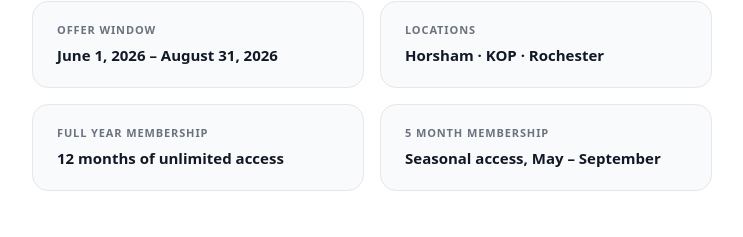
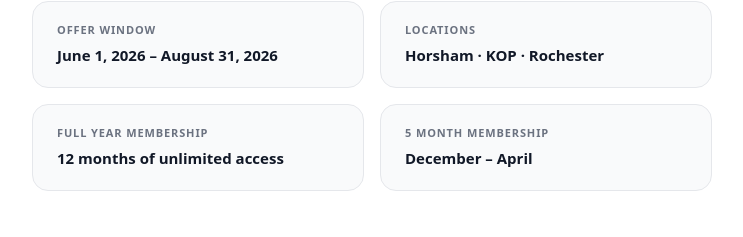
Before and after one commit to rickyhowcroft-dot/skramblehouse-westside, a Next.js app: page /membership/presale in a window 1280 px wide. Shown: the part 1154-1391 px from the top of the page, without its empty margins (268-1011 px from the left). Built offline with nearby package versions, Linux system fonts and the light colour scheme.

Commit message:
update 5 month membership dates to December – April

```diff
--- a/app/membership/presale/page.tsx
+++ b/app/membership/presale/page.tsx
@@ -118,7 +118,7 @@ export default function MembershipPresalePage() {
             { label: 'Offer Window',         value: `${OFFER_START} – ${OFFER_END}` },
             { label: 'Locations',            value: 'Horsham · KOP · Rochester' },
             { label: 'Full Year Membership', value: '12 months of unlimited access' },
-            { label: '5 Month Membership',   value: 'Seasonal access, May – September' },
+            { label: '5 Month Membership',   value: 'December – April' },
           ].map(({ label, value }) => (
             <div key={label} style={{
               backgroundColor: GRAY_5,
```
